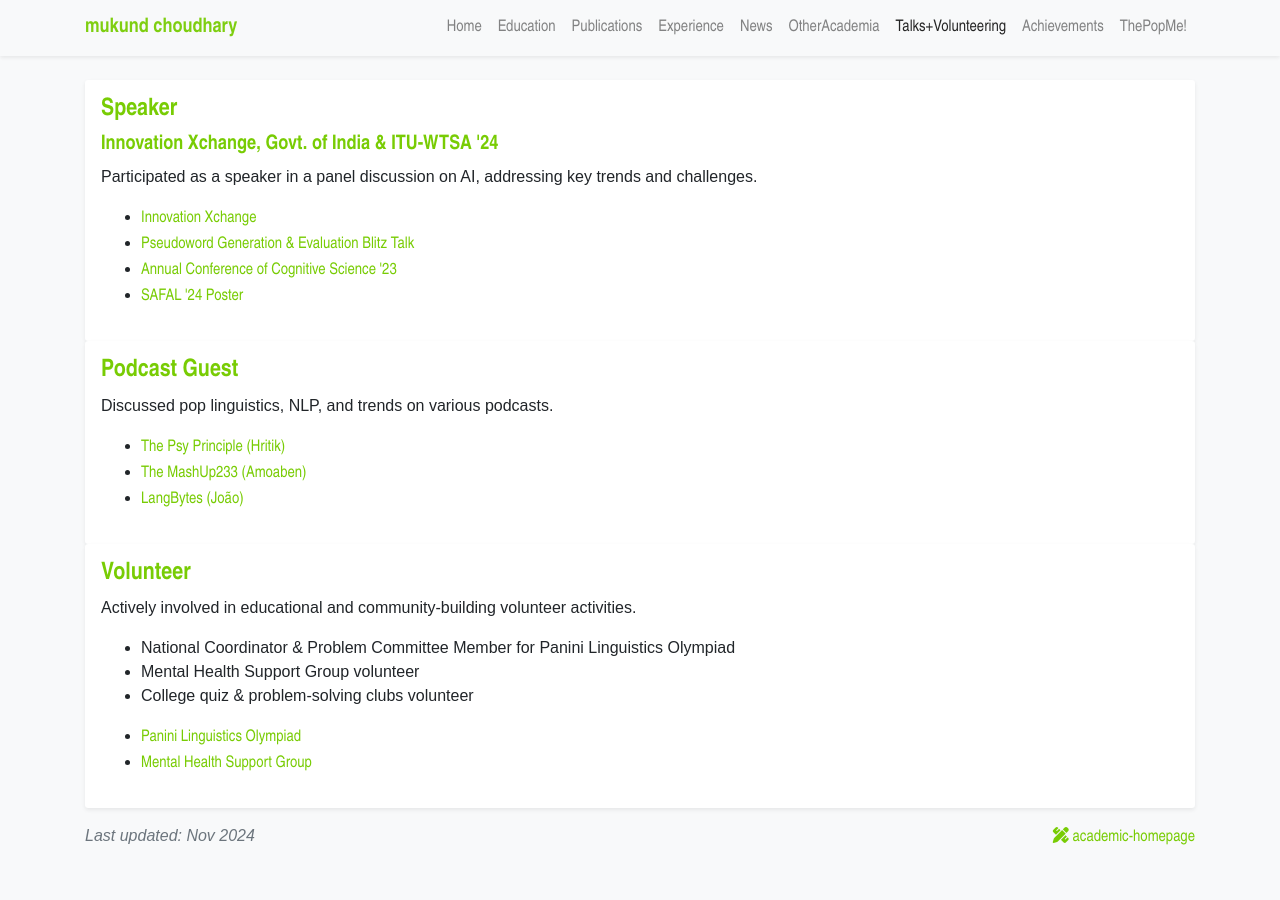
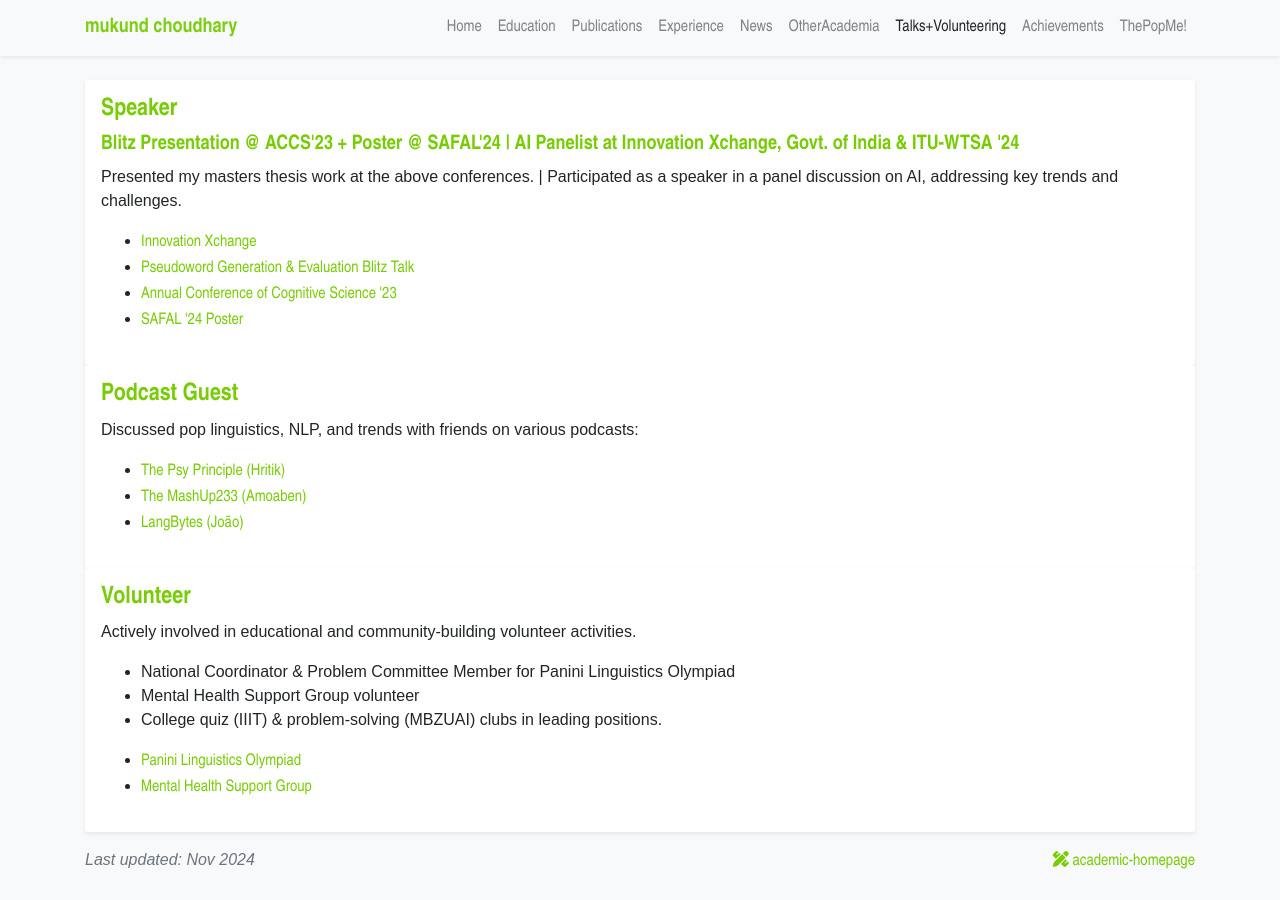
Before and after one commit to mukundc2k/mukundc2k.github.io, a Jekyll site: the page built from talkteering.html, in a window 1280 px wide. Built offline with Jekyll 4.4.1, drawn with Linux system fonts in a browser that asks for light colours; a style sheet for code colours, icons or effects is not loaded.

Commit message:
Update talkteering.yml

```diff
--- a/_data/talkteering.yml
+++ b/_data/talkteering.yml
@@ -1,8 +1,7 @@
 talks_and_volunteering:
   - role: "Speaker"
-    event: "AI Panelist"
-    organization: "Innovation Xchange, Govt. of India & ITU-WTSA '24"
-    description: "Participated as a speaker in a panel discussion on AI, addressing key trends and challenges."
+    organization: "Blitz Presentation @ ACCS'23 + Poster @ SAFAL'24 | AI Panelist at Innovation Xchange, Govt. of India & ITU-WTSA '24"
+    description: "Presented my masters thesis work at the above conferences. | Participated as a speaker in a panel discussion on AI, addressing key trends and challenges."
     links:
       - title: "Innovation Xchange"
         url: "https://www.itu.int/en/ITU-T/Workshops-and-Seminars/2024/1023/Pages/default.aspx"
@@ -14,7 +13,7 @@
         url: "https://sites.google.com/view/safal-2024"
 
   - role: "Podcast Guest"
-    description: "Discussed pop linguistics, NLP, and trends on various podcasts."
+    description: "Discussed pop linguistics, NLP, and trends with friends on various podcasts:"
     links:
       - title: "The Psy Principle (Hritik)"
         url: "https://open.spotify.com/episode/51rYZXjcT8VzyyjxncYo6J?si=x69a6FAgR-SmLP_uUjyTWw"
@@ -28,7 +27,7 @@
     highlights:
       - "National Coordinator & Problem Committee Member for Panini Linguistics Olympiad"
       - "Mental Health Support Group volunteer"
-      - "College quiz & problem-solving clubs volunteer"
+      - "College quiz (IIIT) & problem-solving (MBZUAI) clubs in leading positions."
     links:
       - title: "Panini Linguistics Olympiad"
         url: "https://ltrc.iiit.ac.in/nlpmt/plo/"
```
